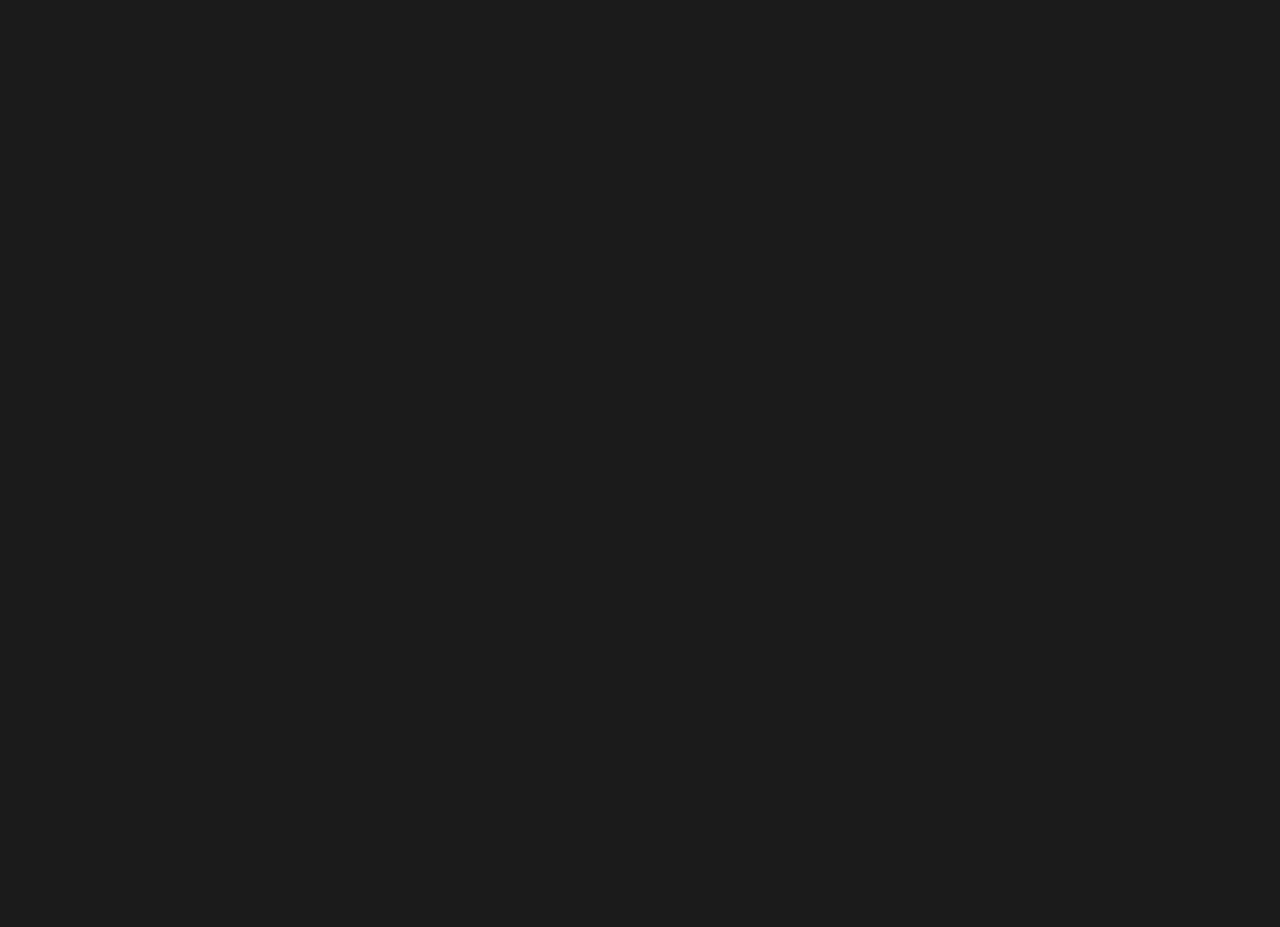
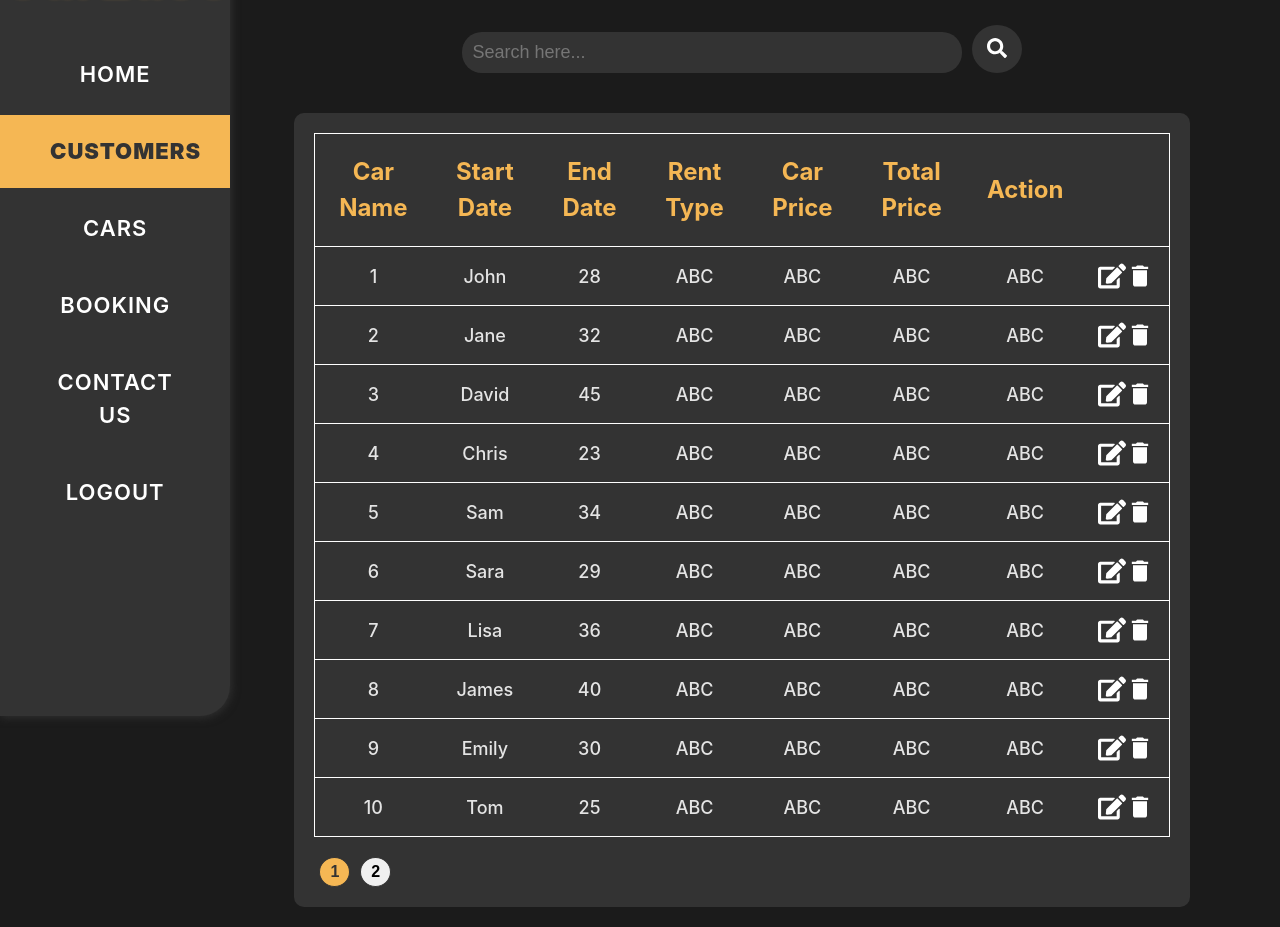
Before and after one commit to ShubhamPatel8734/CarEase-Car_Rental_Service-MARN, a React (Vite) app in the folder frontend/: page /admin/customers in a window 1280 px wide. Before the commit this address had no page. Shown: the part 84-1011 px from the top of the page. Before the commit the page ends 800 px from the top, so only its background shows below. Built offline with nearby package versions, Linux system fonts and the light colour scheme.

Commit message:
Admin Customer Page

```diff
--- a/frontend/src/App.jsx
+++ b/frontend/src/App.jsx
@@ -9,7 +9,7 @@ import { Layout } from "./components/index";
 import { Home, About, Cars, Contact, FAQ } from "./pages/index";
 import { User_Layout, MyProfile, EditProfile } from "./user-components/index";
 import { DashboardHome, UserProfile } from "./user-pages/index";
-import { AdminLogin, AdminHome } from './admin-pages/index'
+import { AdminLogin, AdminHome, AdminCustomer } from './admin-pages/index'
 import { AdminLayout } from "./admin-components/index";
 
 // * Stylesheet
@@ -51,6 +51,9 @@ function App() {
         <Route path='/admin/home' element={<AdminLayout />}>
           <Route index element={<AdminHome />} />
         </Route>
+        <Route path='/admin/customers' element={<AdminLayout />}>
+          <Route index element={<AdminCustomer />} />
+        </Route>
       </Routes>
     </Router>
   );
--- a/frontend/src/admin-components/Sidebar.css
+++ b/frontend/src/admin-components/Sidebar.css
@@ -1,5 +1,6 @@
 .sidebar-box{
     min-height: 100vh;
+    height: auto;
     width: 18vw;
     position: fixed;
     display: flex;
--- /dev/null
+++ b/frontend/src/admin-pages/AdminCustomer.css
@@ -0,0 +1,137 @@
+.admin-customer-container{
+    width: 80vw;
+    margin-left: 18vw;
+    display: flex;
+    flex-direction: column;
+    justify-content: center;
+    align-items: center;
+    overflow-x: hidden;
+}
+
+.admin-customer-title{
+    margin-top: 30px;
+    padding: 10px 80px;
+    width: 84vw;
+}
+
+.admin-customer-title h2{
+    font-size: 26px;
+    text-transform: uppercase;
+    font-weight: 900;
+    text-align: left;
+    letter-spacing: 1px;
+    width: max-content;
+    color: #ffffff;
+    text-decoration: underline;
+    text-decoration-color: #f5b754;
+    text-underline-offset: 10px;
+}
+
+.admin-customer-search{
+    /* border: 1px solid red; */
+    margin: 20px 50px;
+    display: flex;
+    flex-direction: row;
+    justify-content: space-around;
+    align-items: center;
+}
+
+.admin-customer-search .customer-searchtxt{
+    width: 500px;
+    font-size: 18px;
+    padding: 10px;
+    border: none;
+    outline: none;
+    background-color: #333;
+    color: #f5b754;
+    border-radius: 20px;
+}
+
+.admin-customer-search .customer-searchbtn{
+    width: 50px;
+    height: 48px;
+    padding: 10px;
+    border: none;
+    outline: none;
+    border-radius: 50%;
+    margin-left: 10px;
+    background-color: #333;
+    color: #fff;
+    transition: 0.5s ease-in-out;
+}
+
+.customer-searchbtn:hover{
+    cursor: pointer;
+    background-color: #222;
+    color: #f5b754;
+    border: 1px solid #f5b754;
+}
+
+.customer-search-icon{
+    font-size: 20px;
+}
+
+.admin-customer-details{
+    width: 70vw;
+    margin: 20px 50px;
+    background-color: #333;
+    padding: 20px;
+    border-radius: 10px;
+}
+
+.admin-customer-details .admin-customer-table{
+    width: 100%;
+    border-radius: 100px;
+    border-collapse: collapse;
+}
+
+.admin-customer-table tr{
+    border: 1px solid #fff;
+    transition: 0.7s ease;
+}
+
+.admin-customer-table tr th{
+    font-size: 24px;
+    padding: 20px;
+    color: #f5b754;
+    background-color: #333;
+}
+
+.admin-customer-table tr td{
+    text-align: center;
+    font-size: 18px;
+    padding: 15px;
+    font-weight: 500;
+}
+
+.admin-customer-table tr td span{
+    padding: 7px 5px;
+    border-radius: 5px;
+    font-size: 18px !important;
+    font-weight: 500;
+    min-width: 180px;
+    text-align: center;
+}
+
+.admin-customer-table tr .admin-customer-table-icons{
+    display: flex;
+    flex-direction: row;
+    justify-content: space-evenly;
+    align-items: center;
+}
+
+.customer-table-editbtn, .customer-table-deletebtn{
+    font-size: 28px;
+    color: #fff;
+    transition: 0.2s ease-in-out;
+}
+
+.customer-table-editbtn:hover{
+    cursor: pointer;
+    color: greenyellow;
+}
+
+.customer-table-deletebtn:hover{
+    cursor: pointer;
+    color: red;
+}
--- /dev/null
+++ b/frontend/src/admin-pages/AdminCustomer.jsx
@@ -0,0 +1,105 @@
+import React, { useState } from 'react'
+import { FaSearch, FaEdit } from "react-icons/fa";
+import { MdDelete } from "react-icons/md";
+import '../admin-pages/AdminCustomer.css'
+
+const AdminCustomer = () => {
+
+    const data = [
+        { id: 1, name: 'John', age: 28 },
+        { id: 2, name: 'Jane', age: 32 },
+        { id: 3, name: 'David', age: 45 },
+        { id: 4, name: 'Chris', age: 23 },
+        { id: 5, name: 'Sam', age: 34 },
+        { id: 6, name: 'Sara', age: 29 },
+        { id: 7, name: 'Lisa', age: 36 },
+        { id: 8, name: 'James', age: 40 },
+        { id: 9, name: 'Emily', age: 30 },
+        { id: 10, name: 'Tom', age: 25 },
+        { id: 11, name: 'Mark', age: 50 },
+        { id: 12, name: 'Anna', age: 27 },
+        { id: 13, name: 'Lucy', age: 31 },
+        { id: 14, name: 'Robert', age: 41 },
+        { id: 15, name: 'Michael', age: 38 },
+      ];
+
+      const [currentPage, setcurrentPage] = useState(1);
+      const recordsPerPage = 10;
+
+      const totalPages = Math.ceil(data.length / recordsPerPage);
+
+      const indexofLastRecord = currentPage * recordsPerPage;
+      const indexofFirstRecord = indexofLastRecord - recordsPerPage;
+      const currentRecords = data.slice(indexofFirstRecord, indexofLastRecord);
+
+      const paginate = (pageNumber) => setcurrentPage(pageNumber);
+
+  return (
+    <div className='admin-customer-container'>
+        <div className='admin-customer-title'>
+            <div className='admin-customer-title-decoration'>
+            <h2>Customers</h2>
+            </div>
+        </div>
+        <div className='admin-customer-search'>
+            <form className='admin-customer-form'>
+                <input type='text' placeholder='Search here...' name='customer-search' className='customer-searchtxt'/>
+                <button type='submit' className='customer-searchbtn'><FaSearch className='customer-search-icon'/></button>
+            </form>
+        </div>
+        <div className='admin-customer-details'>
+            <table className='admin-customer-table'>
+            <thead>
+                <tr>
+                    <th>Car Name</th>
+                    <th>Start Date</th>
+                    <th>End Date</th>
+                    <th>Rent Type</th>
+                    <th>Car Price</th>
+                    <th>Total Price</th>
+                    <th>Action</th>
+                </tr>
+            </thead>
+            <tbody>
+                {currentRecords.map((record) => (
+                    <tr key={record.id}>
+                        <td>{record.id}</td>
+                        <td>{record.name}</td>
+                        <td>{record.age}</td>
+                        <td>ABC</td>
+                        <td>ABC</td>
+                        <td>ABC</td>
+                        <td>ABC</td>
+                        <td className='admin-customer-table-icons'><FaEdit className='customer-table-editbtn'/><MdDelete className='customer-table-deletebtn'/></td>
+                    </tr>
+                ))}
+            </tbody>
+        </table>
+
+        <div className='pagination' style={{ marginTop: '20px', position:'static', width:'80%' }}>
+            {Array.from({length: totalPages}, (_, index) => (
+                <button
+                    key={index + 1}
+                    onClick={() => paginate(index + 1)}
+                    style={{
+                        margin: '0 5px',
+                        padding: '5px 10px',
+                        backgroundColor: currentPage === index + 1 ? '#f5b754' : '#f0f0f0',
+                        color: currentPage === index + 1 ? '#333' : '#000',
+                        border: '1px solid #333',
+                        cursor: 'pointer',
+                        fontSize:'16px',
+                        fontWeight: '700',
+                        borderRadius: '50%',
+                      }}
+                >
+                    {index + 1}
+                </button>
+            ))}
+        </div>
+      </div>
+    </div>
+  )
+}
+
+export default AdminCustomer
--- a/frontend/src/admin-pages/AdminLogin.css
+++ b/frontend/src/admin-pages/AdminLogin.css
@@ -1,5 +1,5 @@
 .admin-login-container{
-    background-color: rgba(0, 0, 0, 0.7);
+    background-color: rgba(0, 0, 0, 0.75);
     color: #fff;
     min-height: 100vh;
     width: 100%;
@@ -35,7 +35,7 @@
 
 .admin-login-content{
     color: #1b1b1b;
-    background-color: rgba(51, 51, 51, 0.5);
+    background-color: rgba(51, 51, 51, 0.6);
     height: auto;
     width: 500px;
     padding: 20px;
--- a/frontend/src/admin-pages/index.js
+++ b/frontend/src/admin-pages/index.js
@@ -3,3 +3,6 @@ export { default as AdminLogin } from '../admin-pages/AdminLogin.jsx'
 
 // Admin Home Page
 export { default as AdminHome } from '../admin-pages/AdminHome.jsx'
+
+// Admin Customer Page
+export { default as AdminCustomer } from '../admin-pages/AdminCustomer.jsx'
```
